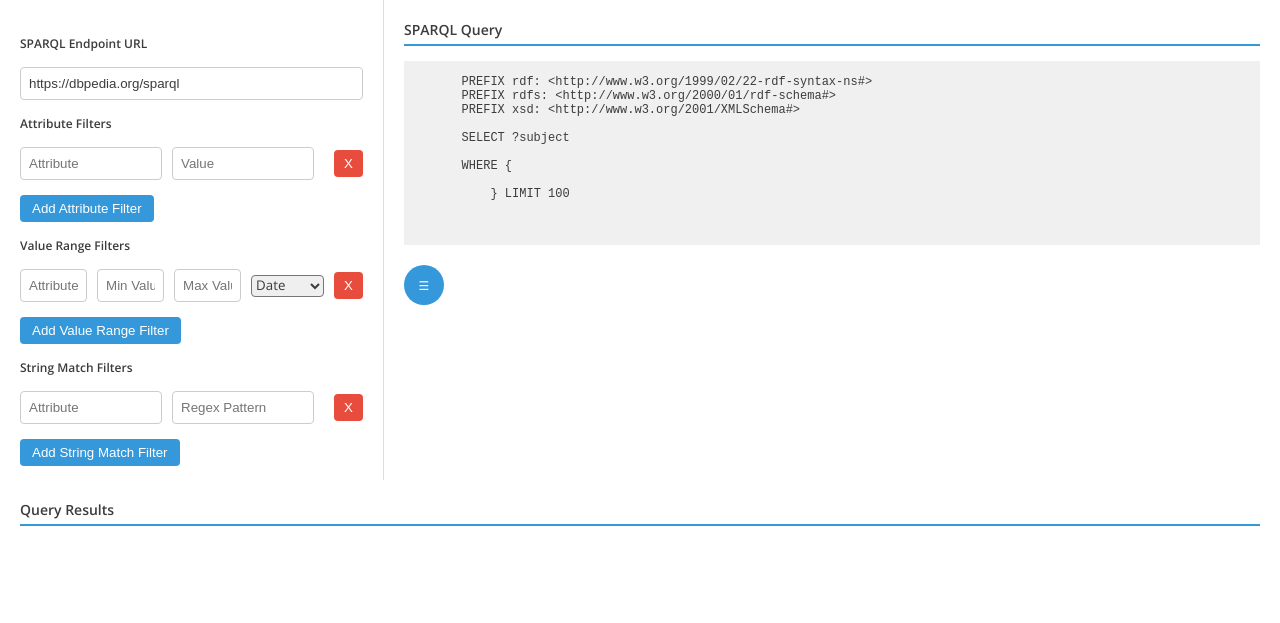
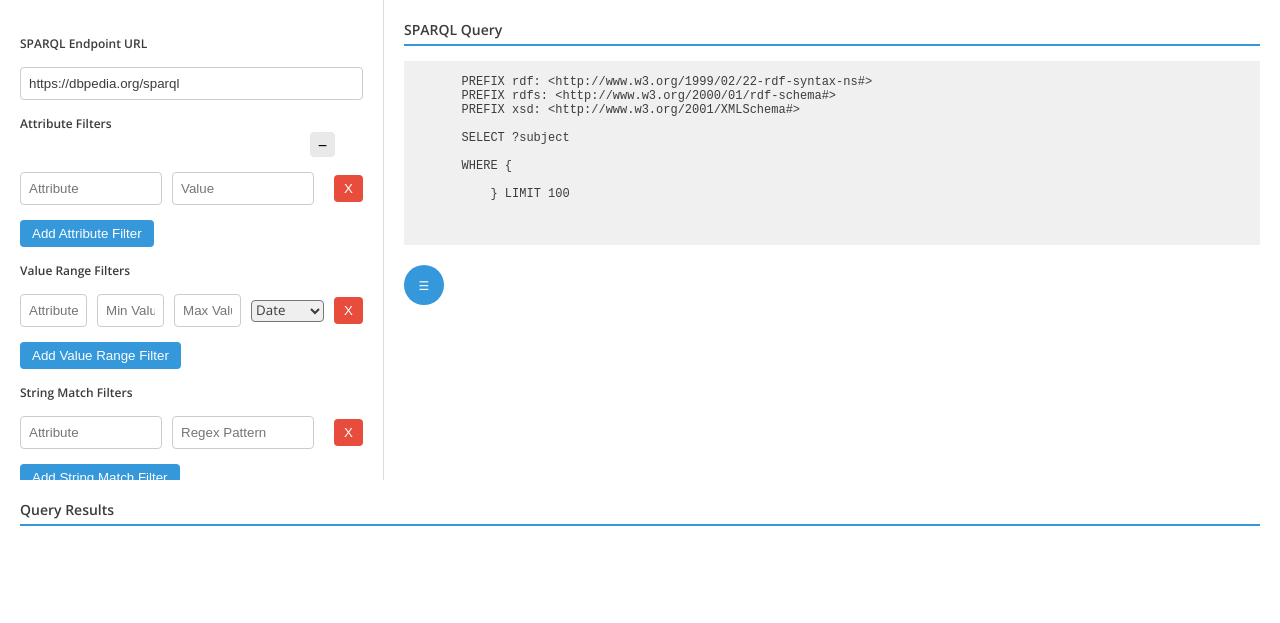
Before and after one commit to clariah-grlc-sustainability/nosparql-query-builder, a website: page index.html in a window 1280 px wide. Drawn offline with nearby package versions, Linux system fonts and the light colour scheme.

Commit message:
adds expand/collapse button for attribute filters

```diff
--- a/app.js
+++ b/app.js
@@ -28,6 +28,16 @@ $(document).ready(function() {
 
     $('#execute-query').click(function() {
         executeSparqlQuery();
+    });
+
+    $('.toggle-button').click(function() {
+        const target = $(this).data('target');
+        $(target).slideToggle(); // Toggle visibility of the target section
+
+        // Change the button text to "+" or "-" depending on the visibility
+        const buttonText = $(this).text() === "−" ? "+" : "−";
+        $(this).text(buttonText);
+
     });
 
     $(document).on('change', '.predicate, .min-val, .max-val, .regex, .object, #show-attribute, #limit-val', function() {
@@ -185,7 +195,7 @@ function addSearchFilter() {
         </div>
     `;
 
-    $('#filter-container').append(filter);
+    $('#attribute-filters-section').append(filter);
     setupAutocomplete(`#predicate-${filterCount}`, 'predicate');
     setupAutocomplete(`#object-${filterCount}`, 'object');
     filterCount++;
--- a/index.html
+++ b/index.html
@@ -17,7 +17,9 @@
                 <input type="text" id="endpoint-url" value="https://dbpedia.org/sparql" placeholder="Endpoint URL">
 
                 <div id="filter-container">
-                    <label>Attribute Filters</label>
+                    <label>Attribute Filters <button class="toggle-button" data-target="#attribute-filters">−</button></label>
+                    <div id="attribute-filters" class="collapsible">
+                        <div id="attribute-filters-section">
                             <div class="search-filter">
                                 <div class="input-loader-container">
                                     <input type="text" id="predicate-0" class="predicate" placeholder="Attribute">
@@ -34,8 +36,11 @@
                                 </div>
                             </div>
                         </div>
+                        <button id="add-filter">Add Attribute Filter</button>
+                    </div>
+                </div>
 
-                <button id="add-filter">Add Attribute Filter</button>
+
 
                 <div id="value-filter-container">
                     <label>Value Range Filters</label>
--- a/style.css
+++ b/style.css
@@ -302,7 +302,6 @@ button:hover {
     background-color: #27ae60;
 }
 
-/* Autocomplete styles */
 .ui-autocomplete {
     max-height: 200px;
     overflow-y: auto;
@@ -367,7 +366,7 @@ button:hover {
 #add-show-attribute:hover {
     background-color: #2980b9;
 }
-/* Button hover effect for regex delete button */
+
 .regex-delete-filter {
     background-color: #e74c3c;
     color: #fff;
@@ -393,3 +392,38 @@ button:hover {
 .show-attribute-delete:hover {
     background-color: #c0392b;
 }
+
+.collapsible {
+    display: block;
+    transition: max-height 0.3s ease-in-out;
+    overflow: hidden;
+}
+
+.collapsible.hidden {
+    display: none;
+}
+
+.toggle-button {
+    text-align: right;
+    background-color: #eae9e9;
+    border: 1px solid #e7e7e7;
+    border-radius: 4px;
+    width: 25px;
+    height: 25px;
+    font-size: 16px;
+    line-height: 25px;
+    text-align: center;
+    cursor: pointer;
+    display: inline-block;
+    padding: 0;
+    margin-left: 290px;
+    transition: background-color 0.3s ease;
+}
+
+.toggle-button:hover {
+    background-color: #9b9b9b;
+}
+
+.toggle-button:focus {
+    outline: none;
+}
```
Lines whose indentation alone changed are shown as unchanged.
